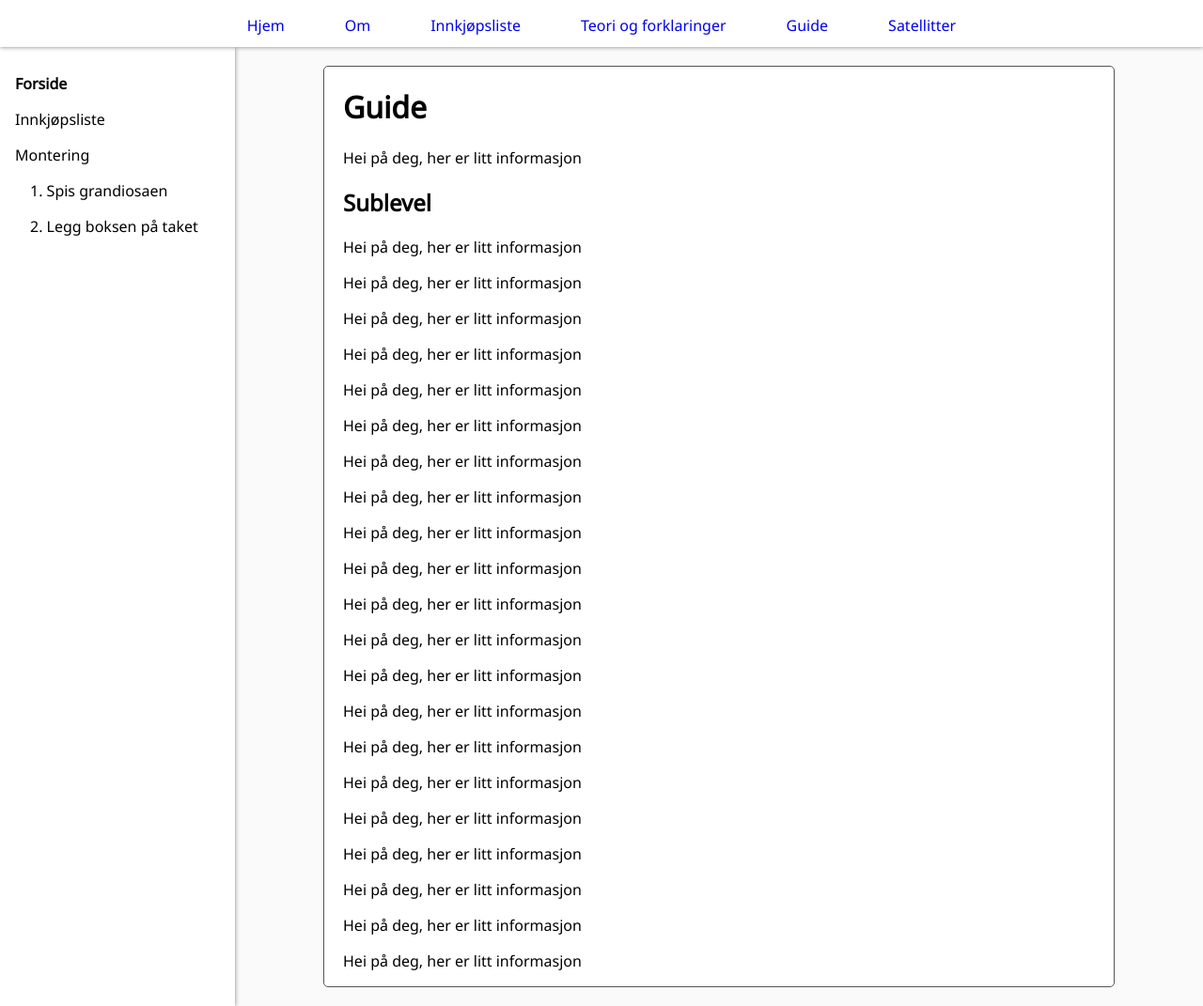
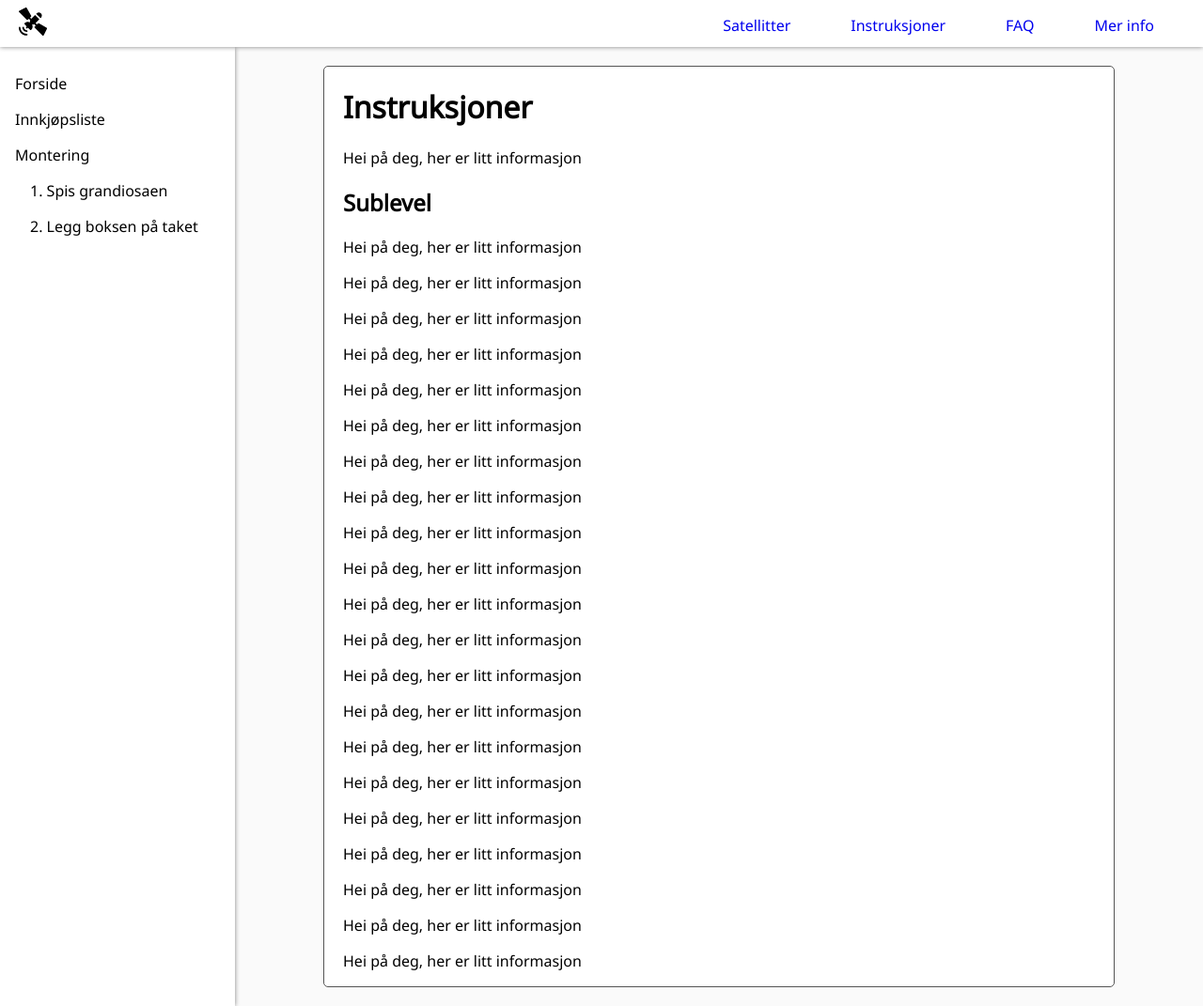
Before and after one commit to petterroea/eit-satellitt-i-norge, a Jekyll site: the page built from src/instruksjoner/index.md, in a window 1280 px wide and 1071 px high. Shown: the whole window at 94% size. Built offline with Jekyll 4.4.1, drawn with Linux system fonts in a browser that asks for light colours.

Commit message:
fixed structure to fit figma

```diff
--- a/src/_data/navigation.yml
+++ b/src/_data/navigation.yml
@@ -1,12 +1,8 @@
-- name: Hjem
-  link: /eit-satellitt-i-norge/
-- name: Om
-  link: /eit-satellitt-i-norge/about/
-- name: Innkjøpsliste
-  link: /eit-satellitt-i-norge/purchase/
-- name: Teori og forklaringer
-  link: /eit-satellitt-i-norge/theory/
-- name: Guide
-  link: /eit-satellitt-i-norge/guide/
 - name: Satellitter
-  link: /eit-satellitt-i-norge/satellites/
+  link: /eit-satellitt-i-norge/satellitter/
+- name: Instruksjoner
+  link: /eit-satellitt-i-norge/instruksjoner/
+- name: FAQ
+  link: /eit-satellitt-i-norge/faq/
+- name: Mer info
+  link: /eit-satellitt-i-norge/mer-info/
--- a/src/_includes/navigation.html
+++ b/src/_includes/navigation.html
@@ -1,4 +1,8 @@
 <nav class="nav-bar">
+  <a href="/eit-satellitt-i-norge/">
+    <img src="/eit-satellitt-i-norge/assets/images/satellite.svg" height="30">
+  </a>
+  <div class="nav-links">
     {% for item in site.data.navigation %}
     <a href="{{ item.link }}">
       <div class="nav-item">
@@ -8,4 +12,5 @@
       </div>
     </a>
     {% endfor %}
+  </div>
 </nav>
--- a/src/about/index.html
+++ /dev/null
@@ -1,3 +0,0 @@
----
----
-<h1>Om oss</h1>
--- a/src/assets/css/default.scss
+++ b/src/assets/css/default.scss
@@ -14,7 +14,9 @@
 .nav-bar {
   display: flex;
   flex-direction: row;
-  justify-content: center;
+  justify-content: space-between;
+  align-items: center;
+  padding: 0 20px;
   background-color: white;
   position: fixed;
   z-index: 2;
@@ -23,6 +25,12 @@
   right: 0;
   height: 50px;
   box-shadow: grey 0 0 5px;
+}
+
+.nav-links {
+  height: 100%;
+  display: flex;
+  flex-direction: row;
 }
 
 .nav-bar a {
--- /dev/null
+++ b/src/faq/index.html
@@ -0,0 +1,3 @@
+---
+---
+<h1>FAQ</h1>
--- a/src/guide/index.md
+++ b/src/instruksjoner/index.md
@@ -3,7 +3,7 @@
 layout: guide
 ---
 
-# Guide
+# Instruksjoner
 
 Hei på deg, her er litt informasjon
 
--- /dev/null
+++ b/src/mer-info/index.html
@@ -0,0 +1,3 @@
+---
+---
+<h1>Mer info</h1>
--- a/src/purchase/index.html
+++ /dev/null
@@ -1,3 +0,0 @@
----
----
-<h1>Innkjøpsliste</h1>
--- a/src/theory/index.html
+++ /dev/null
@@ -1,3 +0,0 @@
----
----
-<h1>Teori</h1>
```
Also changed, not shown: src/assets/images/satellite.svg (added), src/instruksjoner/innkjopsliste/index.md (renamed from src/guide/innkjopsliste/index.md), src/instruksjoner/montering/index.md (renamed from src/guide/montering/index.md), src/instruksjoner/montering/steg1/index.md (renamed from src/guide/montering/steg1/index.md), src/instruksjoner/montering/steg2/index.md (renamed from src/guide/montering/steg2/index.md), src/satellitter/index.html (renamed from src/satellites/index.html). Lines whose indentation alone changed are shown as unchanged.
